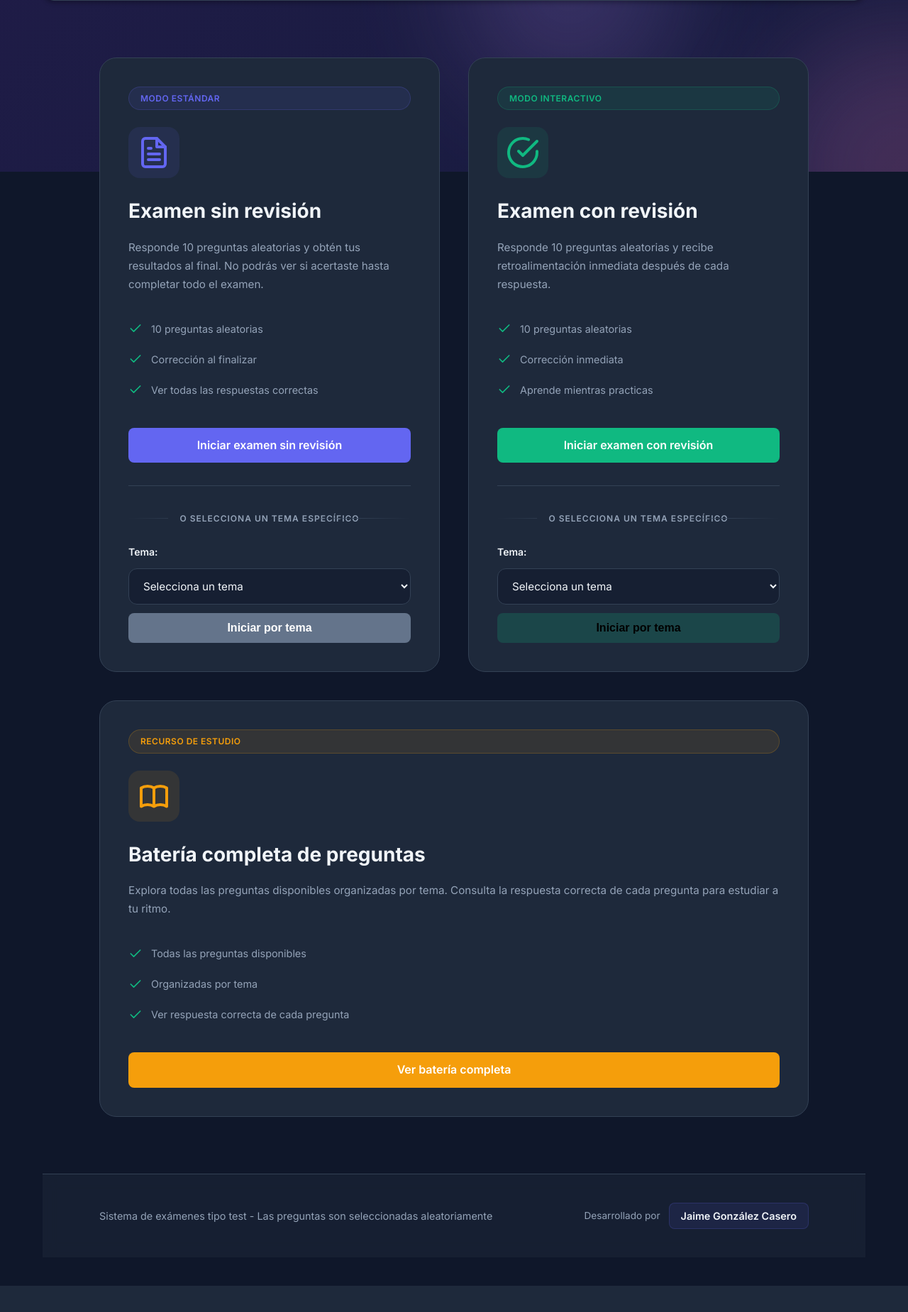
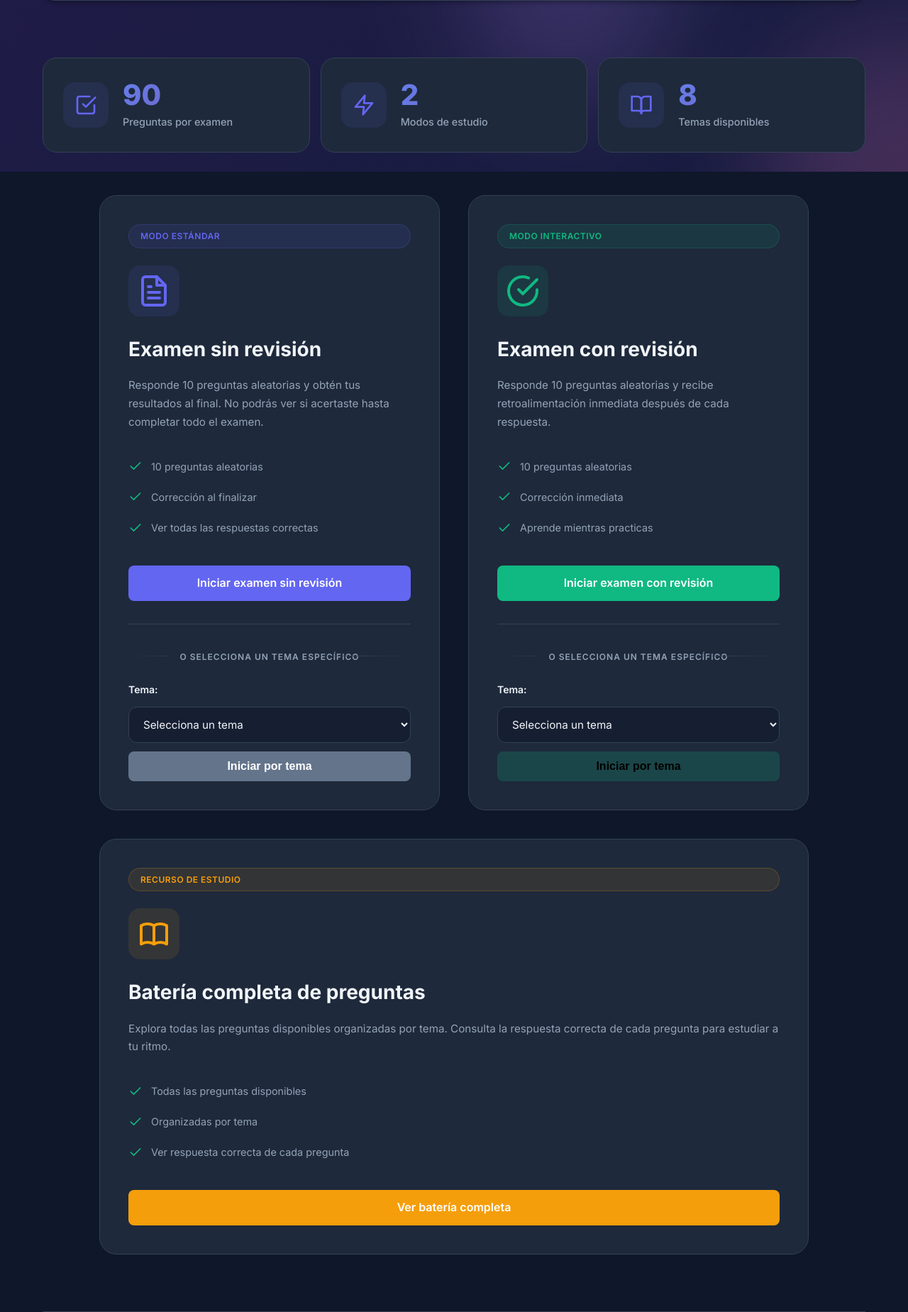
Before and after one commit to dejaimenpax/app-examenes, a Flask app: page / in a window 1280 px wide. Shown: the part 558-2407 px from the top of the page at 71% size. Before the commit the page ends 2370 px from the top, so only its background shows below. Run offline with Flask 3, Linux system fonts and the light colour scheme.

Commit message:
Add stats section with animated cards displaying exam statistics

```diff
--- a/static/css/styles.css
+++ b/static/css/styles.css
@@ -249,6 +249,111 @@ header {
     border-radius: 20px;
     font-weight: bold;
     white-space: nowrap;
+}
+
+/* Stats Section */
+.stats-section {
+    margin: 60px auto;
+    max-width: 1200px;
+    opacity: 0;
+    transform: translateY(30px);
+    transition: all 0.6s ease;
+}
+
+.stats-section.animate-in {
+    opacity: 1;
+    transform: translateY(0);
+}
+
+.stats-grid {
+    display: grid;
+    grid-template-columns: repeat(auto-fit, minmax(240px, 1fr));
+    gap: 24px;
+    margin-bottom: 40px;
+}
+
+.stat-card {
+    background: var(--card-bg);
+    border: 1px solid var(--border-color);
+    border-radius: 20px;
+    padding: 32px 28px;
+    display: flex;
+    align-items: center;
+    gap: 20px;
+    transition: all 0.3s ease;
+    position: relative;
+    overflow: hidden;
+    opacity: 0;
+    transform: translateY(20px);
+}
+
+.stat-card::before {
+    content: '';
+    position: absolute;
+    top: 0;
+    left: 0;
+    right: 0;
+    height: 3px;
+    background: var(--gradient-1);
+    transform: scaleX(0);
+    transform-origin: left;
+    transition: transform 0.4s ease;
+}
+
+.stat-card.animate-in {
+    opacity: 1;
+    transform: translateY(0);
+}
+
+.stat-card:hover {
+    transform: translateY(-8px);
+    box-shadow: 0 20px 40px rgba(99, 102, 241, 0.15);
+    border-color: var(--primary-color);
+}
+
+.stat-card:hover::before {
+    transform: scaleX(1);
+}
+
+.stat-icon {
+    width: 64px;
+    height: 64px;
+    background: rgba(99, 102, 241, 0.1);
+    border-radius: 16px;
+    display: flex;
+    align-items: center;
+    justify-content: center;
+    color: var(--primary-color);
+    transition: all 0.3s ease;
+    flex-shrink: 0;
+}
+
+.stat-card:hover .stat-icon {
+    transform: scale(1.1) rotate(5deg);
+    background: rgba(99, 102, 241, 0.15);
+}
+
+.stat-content {
+    flex: 1;
+}
+
+.stat-number {
+    font-size: 2.5rem;
+    font-weight: 800;
+    color: var(--text-primary);
+    line-height: 1;
+    margin-bottom: 8px;
+    background: var(--gradient-1);
+    -webkit-background-clip: text;
+    -webkit-text-fill-color: transparent;
+    background-clip: text;
+}
+
+.stat-label {
+    font-size: 0.9rem;
+    color: var(--text-secondary);
+    font-weight: 500;
+    line-height: 1.4;
 }
 
 /* Contenedor de modos */
--- a/templates/index.html
+++ b/templates/index.html
@@ -39,6 +39,49 @@
             </div>
             <p class="hero-description">Selecciona el modo de examen que deseas realizar y comienza tu preparación</p>
         </header>
+
+        <!-- Stats Section -->
+        <section class="stats-section" data-animate>
+            <div class="stats-grid">
+                <div class="stat-card" data-animate>
+                    <div class="stat-icon">
+                        <svg width="32" height="32" viewBox="0 0 24 24" fill="none" xmlns="http://www.w3.org/2000/svg">
+                            <path d="M9 11L12 14L22 4" stroke="currentColor" stroke-width="2" stroke-linecap="round" stroke-linejoin="round"/>
+                            <path d="M21 12V19C21 19.5304 20.7893 20.0391 20.4142 20.4142C20.0391 20.7893 19.5304 21 19 21H5C4.46957 21 3.96086 20.7893 3.58579 20.4142C3.21071 20.0391 3 19.5304 3 19V5C3 4.46957 3.21071 3.96086 3.58579 3.58579C3.96086 3.21071 4.46957 3 5 3H16" stroke="currentColor" stroke-width="2" stroke-linecap="round" stroke-linejoin="round"/>
+                        </svg>
+                    </div>
+                    <div class="stat-content">
+                        <div class="stat-number">90</div>
+                        <div class="stat-label">Preguntas por examen</div>
+                    </div>
+                </div>
+
+                <div class="stat-card" data-animate>
+                    <div class="stat-icon">
+                        <svg width="32" height="32" viewBox="0 0 24 24" fill="none" xmlns="http://www.w3.org/2000/svg">
+                            <path d="M13 2L3 14H12L11 22L21 10H12L13 2Z" stroke="currentColor" stroke-width="2" stroke-linecap="round" stroke-linejoin="round"/>
+                        </svg>
+                    </div>
+                    <div class="stat-content">
+                        <div class="stat-number">2</div>
+                        <div class="stat-label">Modos de estudio</div>
+                    </div>
+                </div>
+
+                <div class="stat-card" data-animate>
+                    <div class="stat-icon">
+                        <svg width="32" height="32" viewBox="0 0 24 24" fill="none" xmlns="http://www.w3.org/2000/svg">
+                            <path d="M2 3H8C9.06087 3 10.0783 3.42143 10.8284 4.17157C11.5786 4.92172 12 5.93913 12 7V21C12 20.2044 11.6839 19.4413 11.1213 18.8787C10.5587 18.3161 9.79565 18 9 18H2V3Z" stroke="currentColor" stroke-width="2" stroke-linecap="round" stroke-linejoin="round"/>
+                            <path d="M22 3H16C14.9391 3 13.9217 3.42143 13.1716 4.17157C12.4214 4.92172 12 5.93913 12 7V21C12 20.2044 12.3161 19.4413 12.8787 18.8787C13.4413 18.3161 14.2044 18 15 18H22V3Z" stroke="currentColor" stroke-width="2" stroke-linecap="round" stroke-linejoin="round"/>
+                        </svg>
+                    </div>
+                    <div class="stat-content">
+                        <div class="stat-number">8</div>
+                        <div class="stat-label">Temas disponibles</div>
+                    </div>
+                </div>
+            </div>
+        </section>
 
         <main>
             <div class="modos-container">
```
